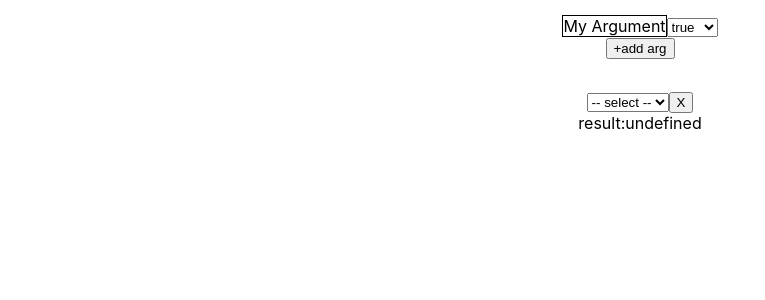
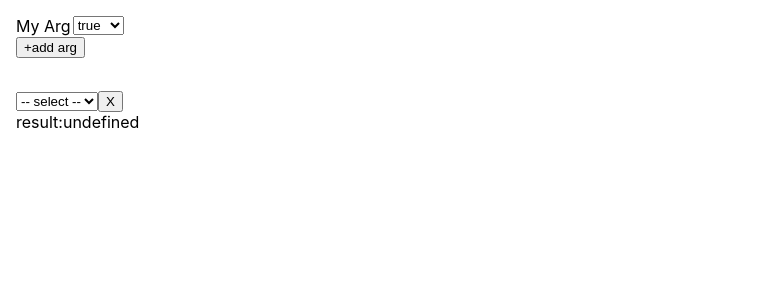
Before and after one commit to AyushiPohekar/firebond1, a React (Create React App) app: page / in a window 1280 px wide. Shown: the top 300 px of the page, without its empty margins (0-765 px from the left). Built offline with nearby package versions, Linux system fonts and the light colour scheme.

Commit message:
argument done

```diff
--- a/src/App.css
+++ b/src/App.css
@@ -1,12 +1,20 @@
 .App {
-  text-align: center;
+ margin-left: 1rem;
   margin-top: 1rem;
 
 }
 .lowerdiv{
   margin-top: 2rem;
 }
+.listdiv{
+ display: flex;
+ gap: 2px;
 
+}
+.listdiv select{
+  width: max-content;
+  height: max-content;
+}
 
 .App-logo {
   height: 40vmin;
--- a/src/App.js
+++ b/src/App.js
@@ -7,17 +7,28 @@ function App() {
   const [boolean, setBoolean] = useState("undefined");
   const [argument, setArgument] = useState();
   const [list, setList] = useState(["My Arg"]);
-  console.log(list)
+  console.log(list);
   const [showInput, setShowInput] = useState(false);
-  const [input, setInput] = useState("");
+  const [item, setItem] = useState("");
 
+  const handleAddItem = (item) => {
+    setList([...list, item]);
+  };
 
-
+  const handleAddButtonClick = () => {
+    if (item.trim() !== "") {
+      handleAddItem(item);
+      setItem("");
+      setShowInput(false);
+    }
+  };
+  const handleInputChange = (event) => {
+    setItem(event.target.value);
+  };
 
   const handlePlus = () => {
     setShowInput(true);
   };
-
 
   const handleBoolean = (event) => {
     setBoolean(event.target.value);
@@ -39,9 +50,10 @@ function App() {
         handleBoolean={handleBoolean}
         handlePlus={handlePlus}
         showInput={showInput}
-
-        input={input}
-
+        handleInputChange={handleInputChange}
+        handleAddButtonClick={handleAddButtonClick}
+        item={item}
+        list={list}
       />
       <div className="lowerdiv">
         {showOriginal ? (
@@ -49,7 +61,7 @@ function App() {
         ) : selectedOption === "constant" ? (
           <Boolean handleClose={handleClose} handleBoolean={handleBoolean} />
         ) : selectedOption === "argument" ? (
-          <Argument handleClose={handleClose} />
+          <Argument handleClose={handleClose} list={list}/>
         ) : selectedOption === "and" ? (
           <And handleClose={handleClose} />
         ) : selectedOption === "or" ? (
@@ -89,10 +101,17 @@ function Boolean({ handleClose, handleBoolean }) {
   );
 }
 
-function Argument({ handleClose }) {
+function Argument({ handleClose,list }) {
   return (
     <>
-      <div>Argument Component</div>
+     <select>
+        <option value="">-- select --</option>
+
+        {list.map((item, index) => (
+        <option key={index}>{item}</option>
+      ))}
+
+      </select>
       <Close handleClose={handleClose} />
     </>
   );
@@ -116,24 +135,42 @@ function Or({ handleClose }) {
   );
 }
 
-function UpperArgument({ handleBoolean, handlePlus, showInput}) {
-
+function UpperArgument({
+  handleBoolean,
+  handlePlus,
+  showInput,
+  handleInputChange,
+  handleAddButtonClick,
+  item,
+  list
+}) {
   return (
     <>
       <div>
-        <span style={{ border: "1px solid black", width: "max-content" }}>
-          My Argument
-        </span>
 
-        <select onChange={handleBoolean}>
-          <option value="true">true</option>
-          <option value="false">false</option>
-        </select>
+
+
+      {list.map((item,index)=>{
+        return(
+          <div className="listdiv">
+          <span key={index}>{item}</span>
+          <select onChange={handleBoolean}>
+        <option value="true">true</option>
+        <option value="false">false</option>
+         </select>
+          </div>
+        )
+      })}
+
+
+
+
         <div className="showInputdiv">
           {showInput ? (
             <>
-              <input type="text"/>
-              <button>Add</button>
+              <input type="text" value={item} onChange={handleInputChange} />
+
+              <button onClick={handleAddButtonClick}>Add</button>
             </>
           ) : null}
           <button onClick={handlePlus}>+add arg</button>
```
